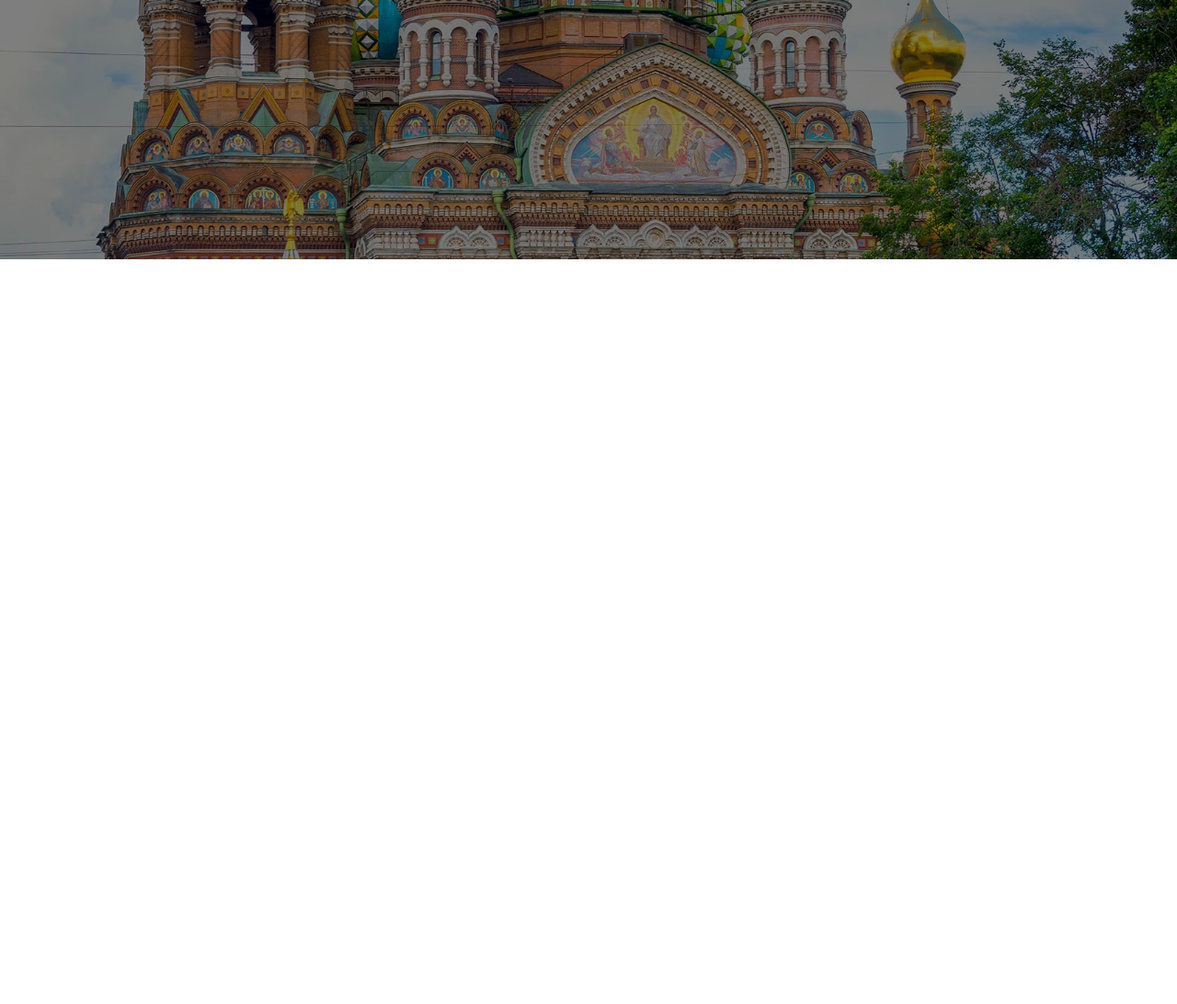
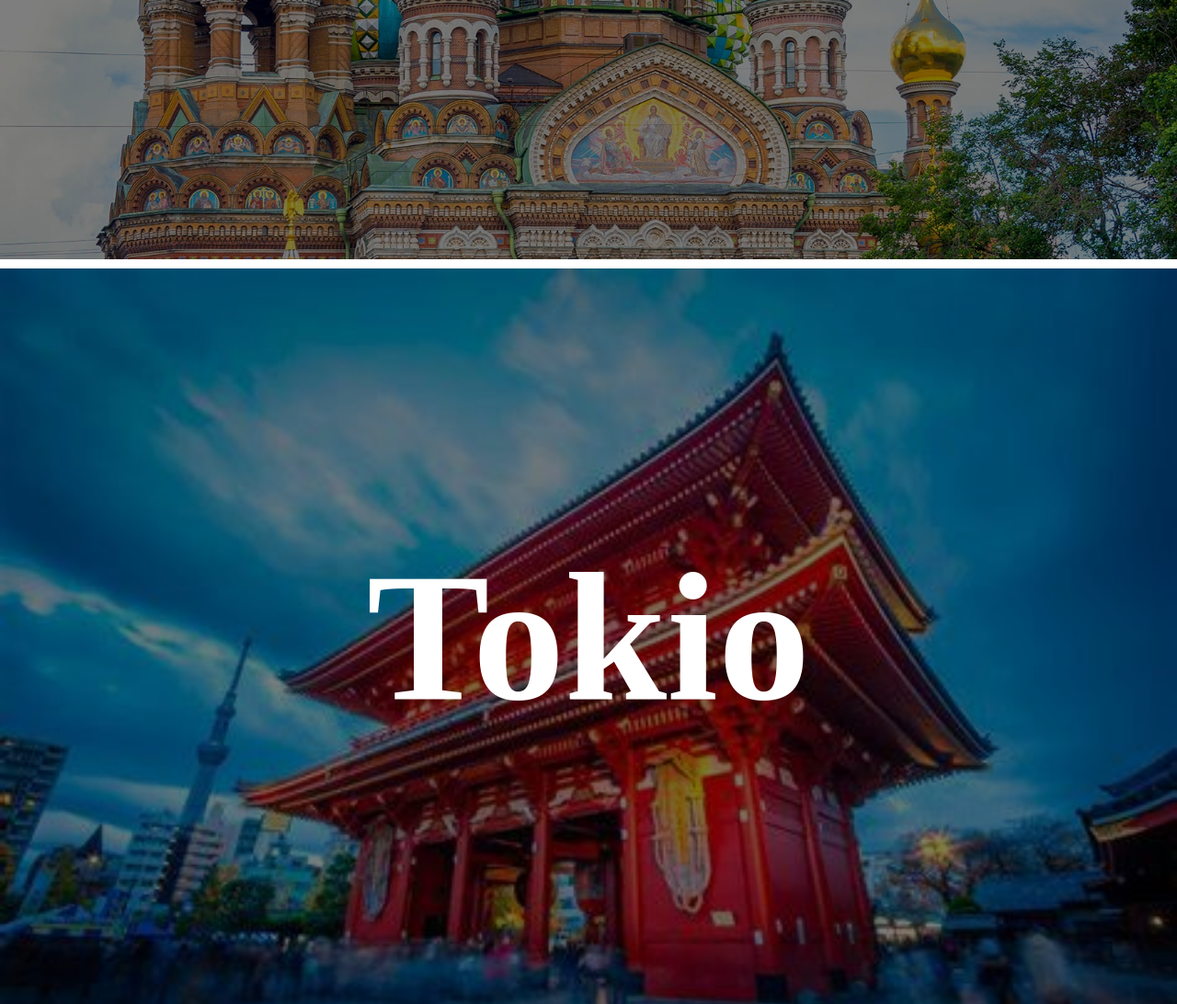
Before and after one commit to Mirko01-rgb/htmlcss-airbnb, a plain HTML site: page index.html in a window 1280 px wide. Shown: the part 1328-2420 px from the top of the page at 92% size. Before the commit the page ends 1610 px from the top, so only its background shows below. Drawn offline with Linux system fonts and the light colour scheme.

Commit message:
Terza  città: TOKYO

```diff
--- a/css/style.css
+++ b/css/style.css
@@ -69,3 +69,37 @@
   color: white;
   z-index:750;
 }
+
+
+
+/* Tokio */
+
+/* Russia */
+#container2{
+  background-image: url(../img/Tokyo.jfif);
+  background-size: cover;
+  height: 100vh;
+  position: relative;
+  margin-top: 10px;
+
+}
+
+#layover2{
+  background-color: rgba(0, 0, 0, 0.5);
+  position: absolute;
+  top:0;
+  left:0;
+  bottom:0;
+  right:0;
+  z-index:700;
+}
+
+#titolo2{
+  position:absolute;
+  top: 50%;
+  left: 50%;
+  transform: translate(-50%, -50%);
+  font-size: 100px;
+  color: white;
+  z-index:750;
+}
--- a/index.html
+++ b/index.html
@@ -7,7 +7,11 @@
   </head>
   <body>
 
+
+
+
     <!-- Roma  -->
+
 
     <div id="container">
       <div id="titolo">
@@ -19,7 +23,14 @@
     </div>
 
 
+
+
+
+
+
+
     <!-- Russia  -->
+
 
     <div id="container1">
       <div id="titolo1">
@@ -38,6 +49,26 @@
 
 
 
+    <!-- Tokio -->
+
+
+    <div id="container2">
+      <div id="titolo2">
+       <h1>Tokio</h1>
+     </div>
+     <div id="layover2">
+
+     </div>
+    </div>
+
+
+
+
+
+
+
+
+
 
 
 
```
Also changed, not shown: img/Tokyo.jfif (renamed from img/Tokio.jfif).
